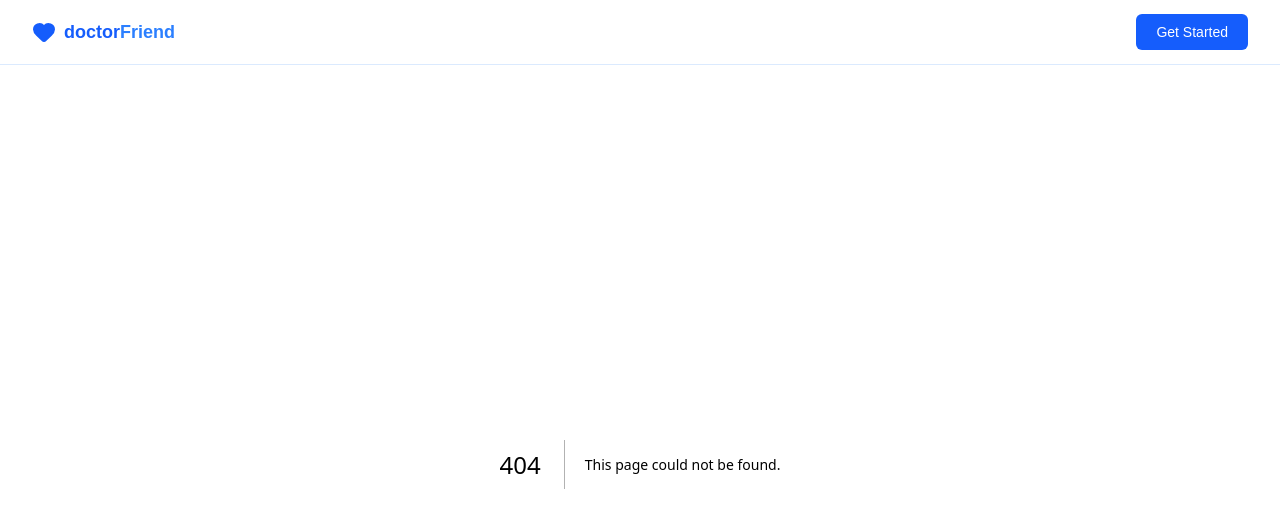
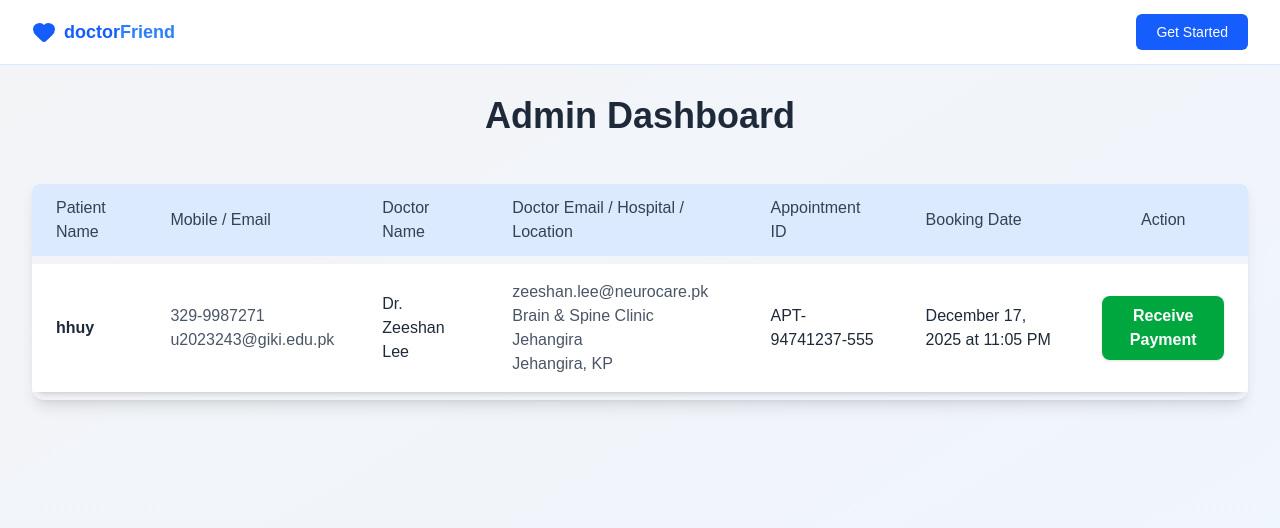
Before and after one commit to HassanNetSec/the-doctors-friends, a Next.js app in the folder frontend/: page /components/adminPage in a window 1280 px wide. Before the commit this address had no page. Shown: the top 528 px of the page. Built offline with nearby package versions, Linux system fonts and the light colour scheme.

Commit message:
Create page.tsx

```diff
--- /dev/null
+++ b/frontend/app/components/adminPage/page.tsx
@@ -0,0 +1,94 @@
+"use client";
+
+import React, { useState } from "react";
+import patientDoctorInformation from "../patientDoctorInformation.json";
+
+interface PatientRecord {
+  appointmentId: string;
+  bookingDate: string;
+  doctor: {
+    name: string;
+    email: string;
+    hospital: string;
+    location: string;
+  };
+  patient: {
+    name: string;
+    email: string;
+    phone: string;
+  };
+}
+
+const AdminPage = () => {
+  const [patients, setPatients] = useState<PatientRecord[]>(patientDoctorInformation);
+
+  const handleReceive = (appointmentId: string) => {
+    console.log(`Payment received for appointment ID: ${appointmentId}`);
+    setPatients((prev) => prev.filter((p) => p.appointmentId !== appointmentId));
+  };
+
+  return (
+    <div className="min-h-screen bg-gradient-to-br from-gray-100 to-blue-50 p-8">
+      <h1 className="text-4xl font-extrabold text-gray-800 mb-10 text-center">
+        Admin Dashboard
+      </h1>
+
+      {patients.length === 0 ? (
+        <p className="text-center text-gray-500 mt-20 text-lg">
+          🎉 No pending payments. All received!
+        </p>
+      ) : (
+        <div className="overflow-x-auto shadow-lg rounded-xl">
+          <table className="min-w-full border-separate border-spacing-y-2">
+            <thead className="bg-blue-100 rounded-t-xl">
+              <tr>
+                <th className="text-left px-6 py-3 text-gray-700 font-medium rounded-tl-lg">Patient Name</th>
+                <th className="text-left px-6 py-3 text-gray-700 font-medium">Mobile / Email</th>
+                <th className="text-left px-6 py-3 text-gray-700 font-medium">Doctor Name</th>
+                <th className="text-left px-6 py-3 text-gray-700 font-medium">Doctor Email / Hospital / Location</th>
+                <th className="text-left px-6 py-3 text-gray-700 font-medium">Appointment ID</th>
+                <th className="text-left px-6 py-3 text-gray-700 font-medium">Booking Date</th>
+                <th className="text-center px-6 py-3 text-gray-700 font-medium rounded-tr-lg">Action</th>
+              </tr>
+            </thead>
+            <tbody>
+              {patients.map((p, idx) => (
+                <tr
+                  key={p.appointmentId}
+                  className={`bg-white shadow-md rounded-xl hover:bg-blue-50 transition-all duration-200`}
+                >
+                  <td className="px-6 py-4 font-semibold text-gray-800">{p.patient.name}</td>
+                  <td className="px-6 py-4 text-gray-600">
+                    {p.patient.phone}
+                    <br />
+                    {p.patient.email}
+                  </td>
+                  <td className="px-6 py-4 font-medium text-gray-800">{p.doctor.name}</td>
+                  <td className="px-6 py-4 text-gray-600">
+                    {p.doctor.email}
+                    <br />
+                    {p.doctor.hospital}
+                    <br />
+                    {p.doctor.location}
+                  </td>
+                  <td className="px-6 py-4 font-medium text-gray-800">{p.appointmentId}</td>
+                  <td className="px-6 py-4 font-medium text-gray-800">{p.bookingDate}</td>
+                  <td className="px-6 py-4 text-center">
+                    <button
+                      onClick={() => handleReceive(p.appointmentId)}
+                      className="px-4 py-2 bg-green-600 text-white font-semibold rounded-lg shadow hover:bg-green-700 transition"
+                    >
+                      Receive Payment
+                    </button>
+                  </td>
+                </tr>
+              ))}
+            </tbody>
+          </table>
+        </div>
+      )}
+    </div>
+  );
+};
+
+export default AdminPage;
```
